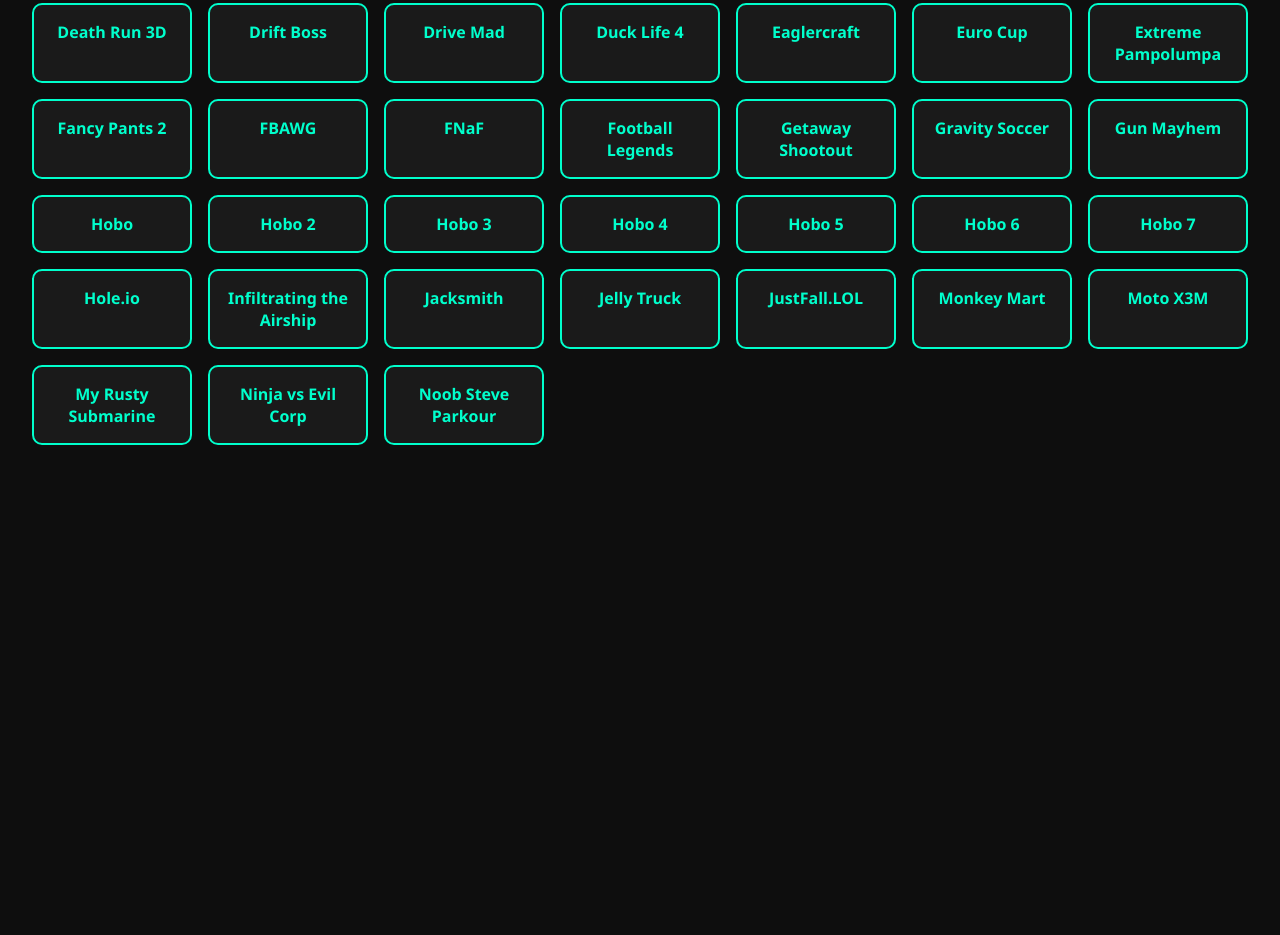
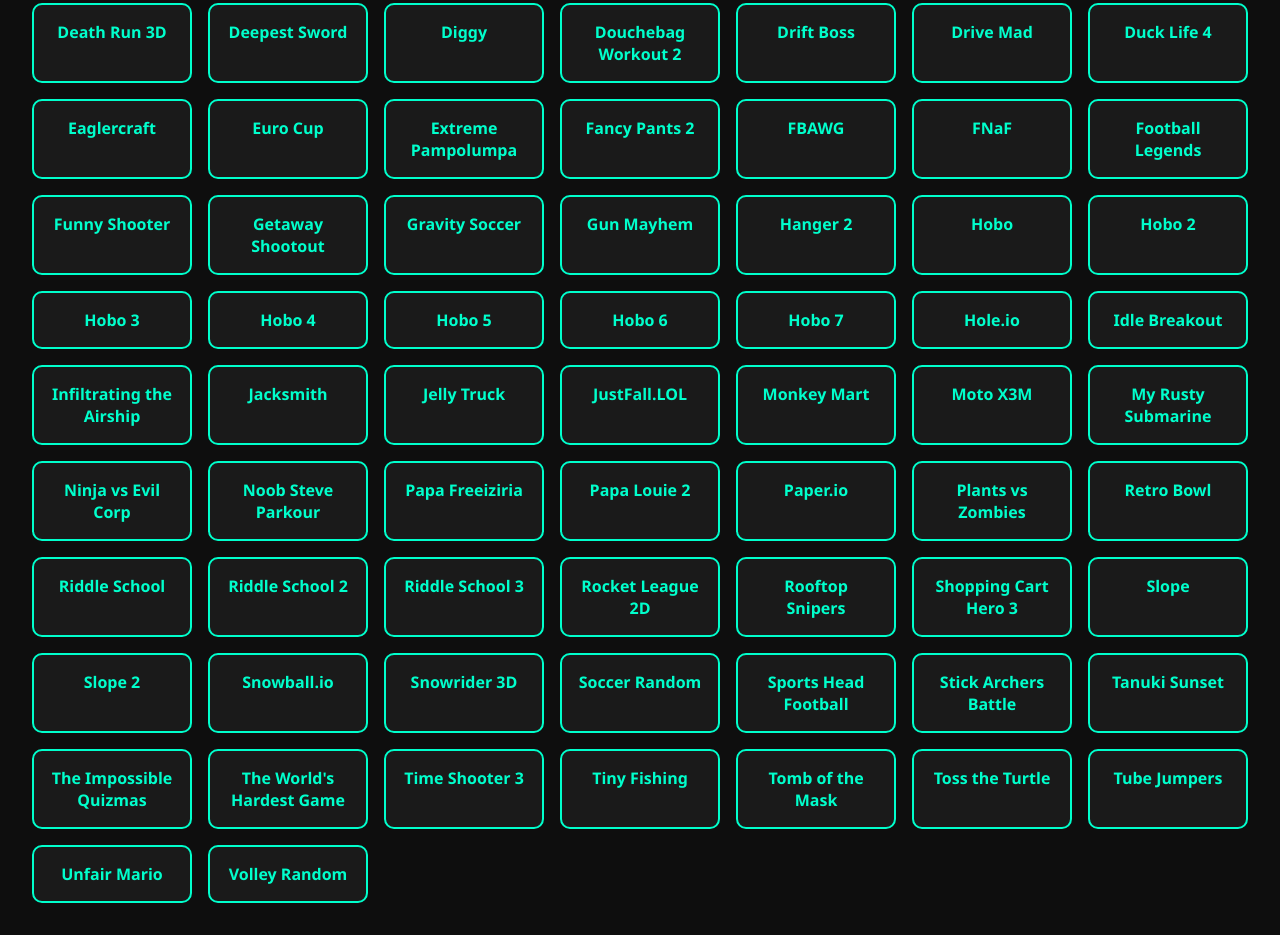
Before and after one commit to grassyguruu/GameSpire, a website: page public/game.html in a window 1280 px wide. Shown: the part 485-1420 px from the top of the page. Before the commit the page ends 962 px from the top, so only its background shows below. Drawn offline with Linux system fonts and the light colour scheme.

Commit message:
Update game.html

```diff
--- a/public/game.html
+++ b/public/game.html
@@ -3,8 +3,7 @@
 <head>
   <meta charset="UTF-8" />
   <title>Play - GameSpire</title>
-<link rel="stylesheet" href="style.css">
-
+  <link rel="stylesheet" href="style.css">
 </head>
 <body>
   <h1>Spires</h1>
@@ -36,6 +35,9 @@
     <a class="game-button" href="cookie clicker.html">Cookie Clicker</a>
     <a class="game-button" href="cutTheRope.html">Cut the Rope</a>
     <a class="game-button" href="deathrun3d.html">Death Run 3D</a>
+    <a class="game-button" href="deepestsword.html">Deepest Sword</a>
+    <a class="game-button" href="diggy.html">Diggy</a>
+    <a class="game-button" href="douchebagworkout2.html">Douchebag Workout 2</a>
     <a class="game-button" href="driftboss.html">Drift Boss</a>
     <a class="game-button" href="drivemad.html">Drive Mad</a>
     <a class="game-button" href="ducklife4.html">Duck Life 4</a>
@@ -46,9 +48,11 @@
     <a class="game-button" href="fbawg.html">FBAWG</a>
     <a class="game-button" href="fnaf.html">FNaF</a>
     <a class="game-button" href="footballballlegends.html">Football Legends</a>
+    <a class="game-button" href="funnyshooter.html">Funny Shooter</a>
     <a class="game-button" href="getawayshootout.html">Getaway Shootout</a>
     <a class="game-button" href="gravitysoccer.html">Gravity Soccer</a>
     <a class="game-button" href="gunmayhem.html">Gun Mayhem</a>
+    <a class="game-button" href="hanger2.html">Hanger 2</a>
     <a class="game-button" href="hobo.html">Hobo</a>
     <a class="game-button" href="hobo2.html">Hobo 2</a>
     <a class="game-button" href="hobo3.html">Hobo 3</a>
@@ -57,6 +61,7 @@
     <a class="game-button" href="hobo6.html">Hobo 6</a>
     <a class="game-button" href="hobo7.html">Hobo 7</a>
     <a class="game-button" href="hole.io.html">Hole.io</a>
+    <a class="game-button" href="idlebreakout.html">Idle Breakout</a>
     <a class="game-button" href="infiltratingtheairship.html">Infiltrating the Airship</a>
     <a class="game-button" href="jacksmith.html">Jacksmith</a>
     <a class="game-button" href="jelly truck.html">Jelly Truck</a>
@@ -66,6 +71,34 @@
     <a class="game-button" href="myrustysubmarine.html">My Rusty Submarine</a>
     <a class="game-button" href="ninjavsevilcorp.html">Ninja vs Evil Corp</a>
     <a class="game-button" href="noobsteveparkour.html">Noob Steve Parkour</a>
+    <a class="game-button" href="papafreeiziria.html">Papa Freeiziria</a>
+    <a class="game-button" href="papalouie2.html">Papa Louie 2</a>
+    <a class="game-button" href="paper.io.html">Paper.io</a>
+    <a class="game-button" href="plantsvszombies.html">Plants vs Zombies</a>
+    <a class="game-button" href="retrobowl.html">Retro Bowl</a>
+    <a class="game-button" href="riddleschool.html">Riddle School</a>
+    <a class="game-button" href="riddleschool2.html">Riddle School 2</a>
+    <a class="game-button" href="riddleschool3.html">Riddle School 3</a>
+    <a class="game-button" href="rocketleuge2d.html">Rocket League 2D</a>
+    <a class="game-button" href="rooftopsnipers.html">Rooftop Snipers</a>
+    <a class="game-button" href="shopingcarthero3.html">Shopping Cart Hero 3</a>
+    <a class="game-button" href="slope.html">Slope</a>
+    <a class="game-button" href="slope2.html">Slope 2</a>
+    <a class="game-button" href="snowball.io.html">Snowball.io</a>
+    <a class="game-button" href="snowrider3d.html">Snowrider 3D</a>
+    <a class="game-button" href="soccerandom.html">Soccer Random</a>
+    <a class="game-button" href="sportsheadfootball.html">Sports Head Football</a>
+    <a class="game-button" href="stickarchersbattle.html">Stick Archers Battle</a>
+    <a class="game-button" href="tanukisunset.html">Tanuki Sunset</a>
+    <a class="game-button" href="theimpossiblequizmas.html">The Impossible Quizmas</a>
+    <a class="game-button" href="theworldshardestgame.html">The World's Hardest Game</a>
+    <a class="game-button" href="timeshooter3.html">Time Shooter 3</a>
+    <a class="game-button" href="tinyfishing.html">Tiny Fishing</a>
+    <a class="game-button" href="tombofthemask.html">Tomb of the Mask</a>
+    <a class="game-button" href="tosstheturtle.html">Toss the Turtle</a>
+    <a class="game-button" href="tubejumpers.html">Tube Jumpers</a>
+    <a class="game-button" href="unfairmario.html">Unfair Mario</a>
+    <a class="game-button" href="volleyrandom.html">Volley Random</a>
   </div>
 </body>
 </html>
```
